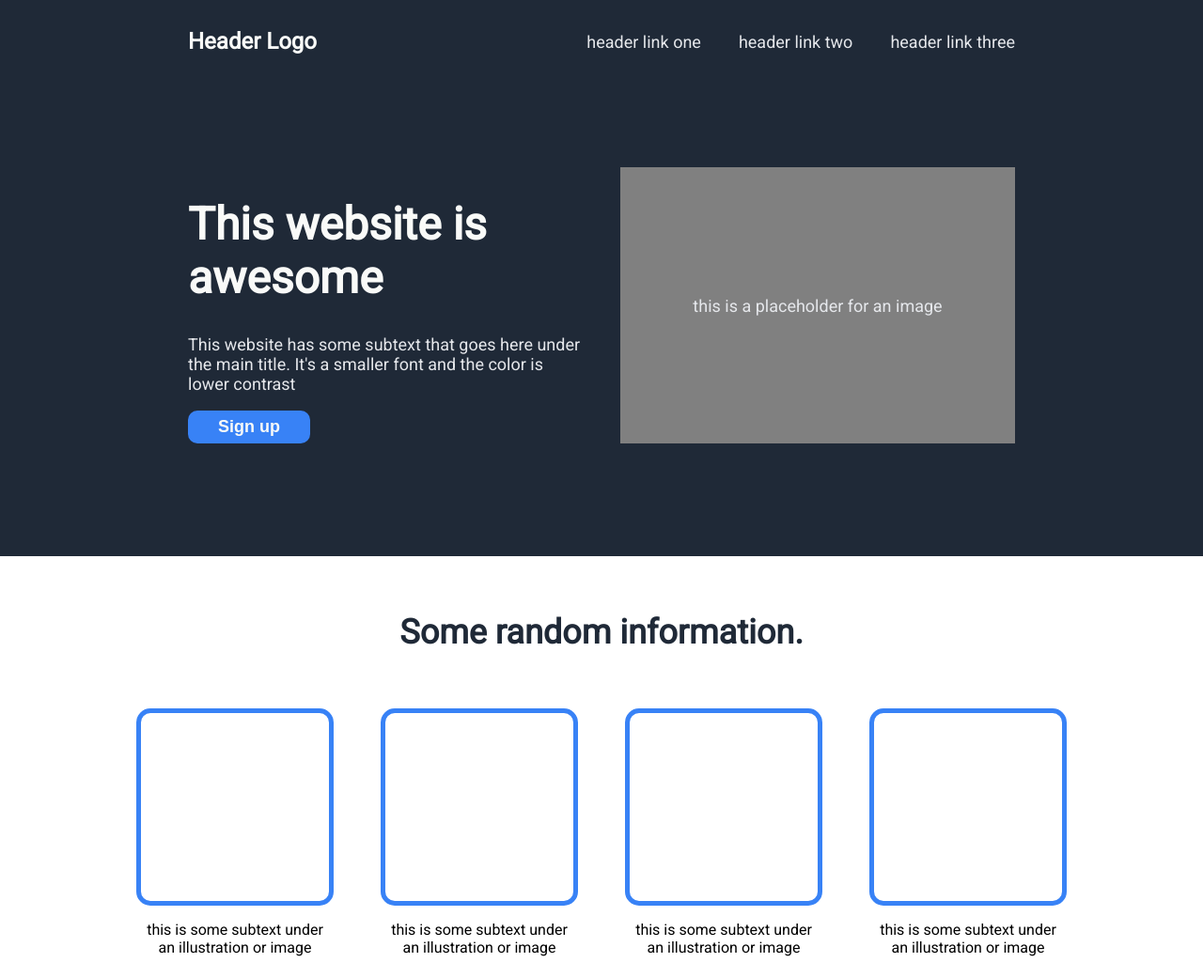
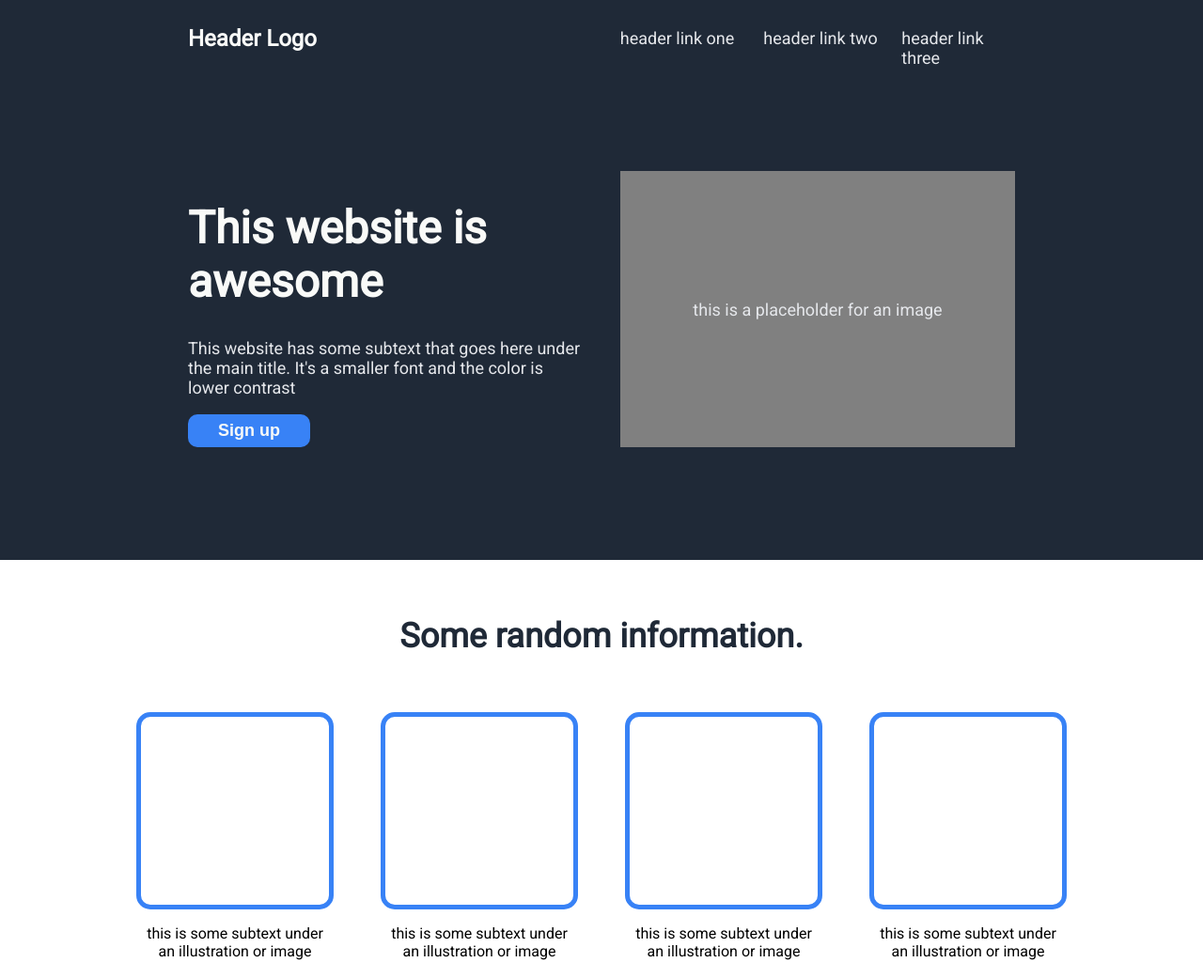
Before and after one commit to Filnis/landing-page, a plain HTML site: page index.html in a window 1280 px wide. Shown: the top 1041 px of the page at 94% size. Drawn offline with Linux system fonts and the light colour scheme.

Commit message:
Adds hover color to header link and makes them the same width

```diff
--- a/index.html
+++ b/index.html
@@ -16,9 +16,11 @@
         <div class="header-logo">
             Header Logo
         </div>
-        <div class="header-link">header link one</div>
-        <div class="header-link">header link two</div>
-        <div class="header-link"><a href="">header link three</a></div>
+        <div class="links">
+            <div class="header-link">header link one</div>
+            <div class="header-link">header link two</div>
+            <div class="header-link"><a href="">header link three</a></div>
+        </div>
     </div>
     <div class="section_intro">
         <div class="intro_text">
--- a/style.css
+++ b/style.css
@@ -10,10 +10,27 @@ body > *{
 .header, .section_intro{
     display: flex;
     align-items: center;
-    gap: 40px;
     background-color: #1F2937;
     margin-top: 0px;
-    padding-top: 30px;
+    padding-top: 0px;
+}
+.header{
+    justify-content: space-between;
+}
+.links{
+    display: flex;
+    justify-content: space-evenly;
+}
+.links > * {
+    padding: 30px 10px 10px 10px;
+    flex: 1 0 132.5px;
+}
+
+.links > *:hover{
+    background-color: #506b91;
+}
+.section_intro{
+    gap: 40px;
 }
 
 .header-logo{
@@ -21,6 +38,10 @@ body > *{
     font-size: 24px;
     font-weight: bold;
     margin-right: auto;
+}
+.header-link{
+    display: flex;
+    justify-content: center;
 }
 
 .header-link, .intro_text > p, button{
@@ -35,7 +56,7 @@ a {
 }
 
 .section_intro{
-    padding-top: 120px;
+    padding-top: 100px;
     padding-bottom: 120px;
     align-items: stretch;
 }
```
